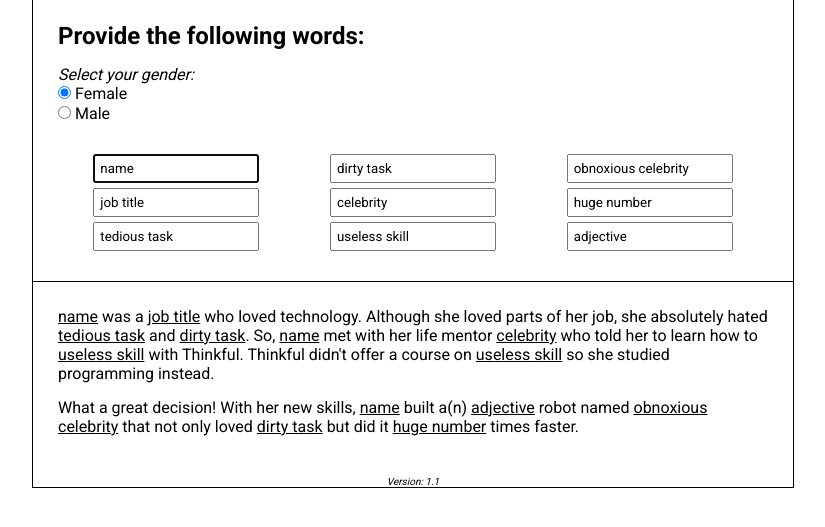
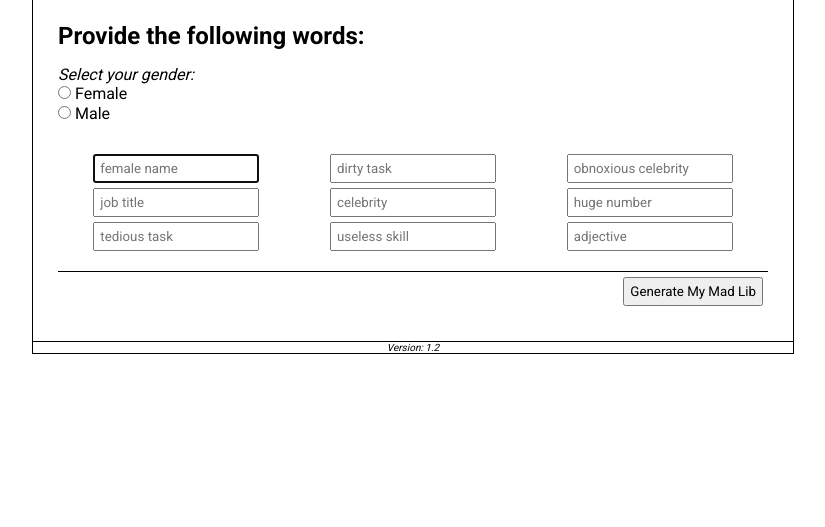
Before and after one commit to danielsmink/AngularCourse, a plain HTML site: page ngMadLibs/index.html in a window 1280 px wide. Shown: the part 159-686 px from the top of the page, without its empty margins (227-1052 px from the left). Drawn offline with Linux system fonts and the light colour scheme.

Commit message:
* Added form validation * Split into two "views" form and text

```diff
--- a/ngMadLibs/css/app.css
+++ b/ngMadLibs/css/app.css
@@ -87,6 +87,17 @@ input {
     text-decoration: underline;
 }
 
+.form-button {
+    border-top: 1px solid;
+    margin-top: 15px;
+    padding: 5px;
+    text-align: right;
+}
+
+.error-message {
+    color: red;
+}
+
 footer {
     text-align: center;
     font-size: 10px;
--- a/ngMadLibs/index.html
+++ b/ngMadLibs/index.html
@@ -16,40 +16,52 @@
             <img src="./images/mad-lib-happy-face.png" alt="Happy Face!" title="Happy Face!">
         </span>
     </header>
-    <div class="data-inputs">
+    <div class="data-inputs" data-ng-hide="formValid">
         <h2>
             Provide the following words:
         </h2>
+        <div class="error-message" data-ng-show="errorMessage">
+            {{errorMessage}}
+            <div ng-show="myForm.hugeNumber.$error.integer">Huge number should contain an integer.</div>
+        </div>
+        <form data-ng-submit="validate()" name="myForm" novalidate>
             <div class="gender-select">
                     <em>Select your gender:</em><br>
-                <label for="female"><input type="radio" data-ng-model="input.gender" value="female" id="female"> Female</label><br>
-                <label for="male"><input type="radio" data-ng-model="input.gender" value="male" id="male"> Male</label>
+                    <label for="female"><input type="radio" data-ng-model="input.gender" name="gender" value="female" id="female" required> Female</label><br>
+                    <label for="male"><input type="radio" data-ng-model="input.gender" name="gender" value="male" id="male" required> Male</label>
             </div>
             <div class="input-wrapper">
                 <div class="column">
-                <input type="text" data-ng-model="input.femaleName" placeholder="female name" autofocus>
-                <input type="text" data-ng-model="input.jobTitle" placeholder="job title">
-                <input type="text" data-ng-model="input.tediousTask" placeholder="tedious task">
+                    <input type="text" data-ng-model="input.femaleName" name="femaleName" placeholder="female name" autofocus required>
+                    <input type="text" data-ng-model="input.jobTitle" name="jobTitle"  placeholder="job title" required>
+                    <input type="text" data-ng-model="input.tediousTask" name="tediousTask"  placeholder="tedious task" required>
                 </div>
                 <div class="column">
-                <input type="text" data-ng-model="input.dirtyTask" placeholder="dirty task">
-                <input type="text" data-ng-model="input.celebrity" placeholder="celebrity">
-                <input type="text" data-ng-model="input.uselessSkill" placeholder="useless skill">
+                    <input type="text" data-ng-model="input.dirtyTask" name="dirtyTask"  placeholder="dirty task" required>
+                    <input type="text" data-ng-model="input.celebrity" name="celebrity"  placeholder="celebrity" required>
+                    <input type="text" data-ng-model="input.uselessSkill" name="uselessSkill" placeholder="useless skill" required>
                 </div>
                 <div class="column">
-                <input type="text" data-ng-model="input.obnoxiuousCelbertity" placeholder="obnoxious celebrity">
-                <input type="text" data-ng-model="input.hugeNumber" placeholder="huge number">
-                <input type="text" data-ng-model="input.adjective" placeholder="adjective">
+                    <input type="text" data-ng-model="input.obnoxiuousCelbertity" name="obnoxiuousCelbertity" placeholder="obnoxious celebrity" required>
+                    <input type="number" data-ng-model="input.hugeNumber" name="hugeNumber" placeholder="huge number" integer>
+                    <input type="text" data-ng-model="input.adjective" name="adjective" placeholder="adjective" required>
                 </div>
             </div>
+            <div class="form-button">
+                <input type="submit" value="Generate My Mad Lib">
             </div>
-    <div class="text-output">
+        </form>
+    </div>
+    <div class="text-output" data-ng-show="formValid">
         <p>
             <span class="data-binding">{{input.femaleName}}</span> was a <span class="data-binding">{{input.jobTitle}}</span> who loved technology. Although {{ (input.gender == 'female' ) ? 'she' : 'he' }} loved parts of {{ (input.gender == 'female' ) ? 'her' : 'his' }} job, {{ (input.gender == 'female' ) ? 'she' : 'he' }} absolutely hated  <span class="data-binding">{{input.tediousTask}}</span> and <span class="data-binding">{{input.dirtyTask}}</span>. So, <span class="data-binding">{{input.femaleName}}</span> met with {{ (input.gender == 'female' ) ? 'her' : 'his' }} life mentor <span class="data-binding">{{input.celebrity}}</span> who told {{ (input.gender == 'female' ) ? 'her' : 'him' }} to learn how to <span class="data-binding">{{input.uselessSkill}}</span> with Thinkful. Thinkful didn't offer a course on <span class="data-binding">{{input.uselessSkill}}</span> so {{ (input.gender == 'female' ) ? 'she' : 'he' }} studied programming instead.
         </p>
         <p>
             What a great decision! With {{ (input.gender == 'female' ) ? 'her' : 'his' }} new skills, <span class="data-binding">{{input.femaleName}}</span> built a(n) <span class="data-binding">{{input.adjective}}</span> robot named <span class="data-binding">{{input.obnoxiuousCelbertity}}</span> that not only loved <span class="data-binding">{{input.dirtyTask}}</span> but did it <span class="data-binding">{{input.hugeNumber}}</span> times faster.
         </p>
+        <div class="form-button">
+            <button data-ng-click="resetForm()">Start Over</button>
+        </div>
     </div>
     <footer>
         Version: {{version}}
--- a/ngMadLibs/js/app.js
+++ b/ngMadLibs/js/app.js
@@ -1,19 +1,47 @@
+var INTEGER_REGEXP = /^\-?\d+$/;
+
 angular.module('madLibs', [])
-    .constant('VERSION', '1.1')
+    .constant('VERSION', '1.2')
     .run(function(VERSION, $rootScope){
         $rootScope.version = VERSION;
     })
     .controller('madLibsController', function($scope){
-        $scope.input = {
-            gender:"female",
-            femaleName:"name",
-            jobTitle:"job title",
-            tediousTask:"tedious task",
-            dirtyTask:"dirty task",
-            celebrity:"celebrity",
-            uselessSkill:"useless skill",
-            obnoxiuousCelbertity:"obnoxious celebrity",
-            hugeNumber:"huge number",
-            adjective:"adjective"
-        }
+
+        //Initialize errormessage value
+        $scope.errorMessage = false;
+        $scope.formValid = false;
+
+        //Form validation
+        $scope.validate = function() {
+            if($scope.myForm.$valid) {
+                $scope.formValid = true;
+            } else {
+                $scope.errorMessage = 'Please fill in all the fields';
+            }
+        };
+
+        //Form reset
+        $scope.resetForm = function() {
+            $scope.formValid = false;
+            $scope.errorMessage = false;
+            $scope.input = null;
+        };
     })
+    .directive('integer', function() {
+        return {
+            require: 'ngModel',
+            link: function(scope, elm, attrs, ctrl) {
+                ctrl.$parsers.unshift(function(viewValue) {
+                    if (INTEGER_REGEXP.test(viewValue)) {
+                        // it is valid
+                        ctrl.$setValidity('integer', true);
+                        return viewValue;
+                    } else {
+                        // it is invalid, return undefined (no model update)
+                        ctrl.$setValidity('integer', false);
+                        return undefined;
+                    }
+                });
+            }
+        };
+    });
```
Lines whose indentation alone changed are shown as unchanged.
